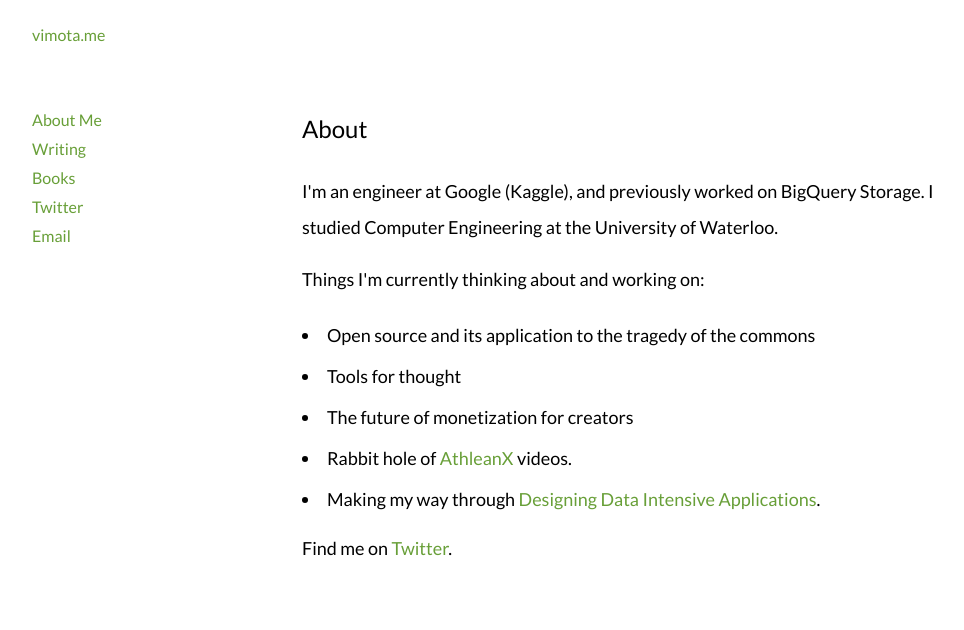
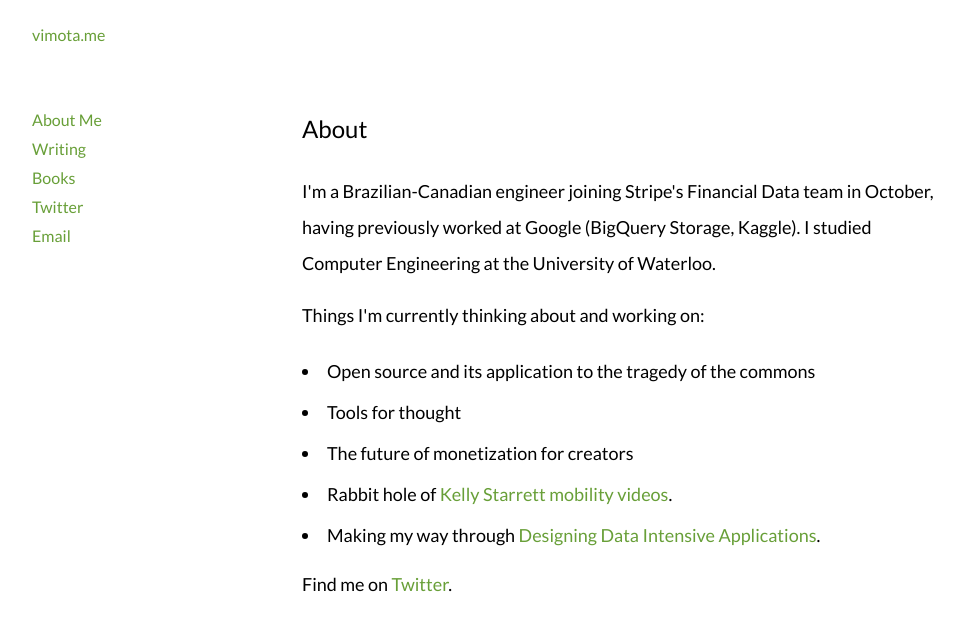
Before and after one commit to vimota/vimota, a Next.js app: page /about in a window 1280 px wide. Shown: the top 630 px of the page, without its empty margins (18-982 px from the left). Built offline with nearby package versions, Linux system fonts and the light colour scheme.

Commit message:
Version updates and about me updates

```diff
--- a/components/meta.tsx
+++ b/components/meta.tsx
@@ -1,7 +1,7 @@
 import Head from 'next/head';
 import { GA_TRACKING_ID } from '../lib/gtag'
 
-export default () => (
+const Meta = () => (
   <div>
     <Head>
       <title>Victor Mota</title>
@@ -20,4 +20,5 @@ export default () => (
       }></script>
     </Head>
   </div>
-)
+);
+export default Meta;
--- a/content/about.md
+++ b/content/about.md
@@ -1,13 +1,13 @@
 # About
 
-I'm an engineer at Google (Kaggle), and previously worked on BigQuery Storage. I studied Computer Engineering at the University of Waterloo.
+I'm a Brazilian-Canadian engineer joining Stripe's Financial Data team in October, having previously worked at Google (BigQuery Storage, Kaggle). I studied Computer Engineering at the University of Waterloo.
 
 Things I'm currently thinking about and working on:
 
 * Open source and its application to the tragedy of the commons
 * Tools for thought
 * The future of monetization for creators
-* Rabbit hole of [AthleanX](https://www.youtube.com/channel/UCe0TLA0EsQbE-MjuHXevj2A) videos.
+* Rabbit hole of [Kelly Starrett mobility videos](https://www.youtube.com/channel/UCnnB4zDBqZHhQ4uLTAX8eYA).
 * Making my way through [Designing Data Intensive Applications](https://dataintensive.net/).
 
 
--- a/tailwind.config.js
+++ b/tailwind.config.js
@@ -5,4 +5,8 @@ module.exports = {
   },
   variants: {},
   plugins: [],
+  future: {
+    purgeLayersByDefault: true,
+    removeDeprecatedGapUtilities: true,
+  },
 }
```
Also changed, not shown: package.json (+13 -13 lines), 1 other file (tests, documents, lock files or other folders).
